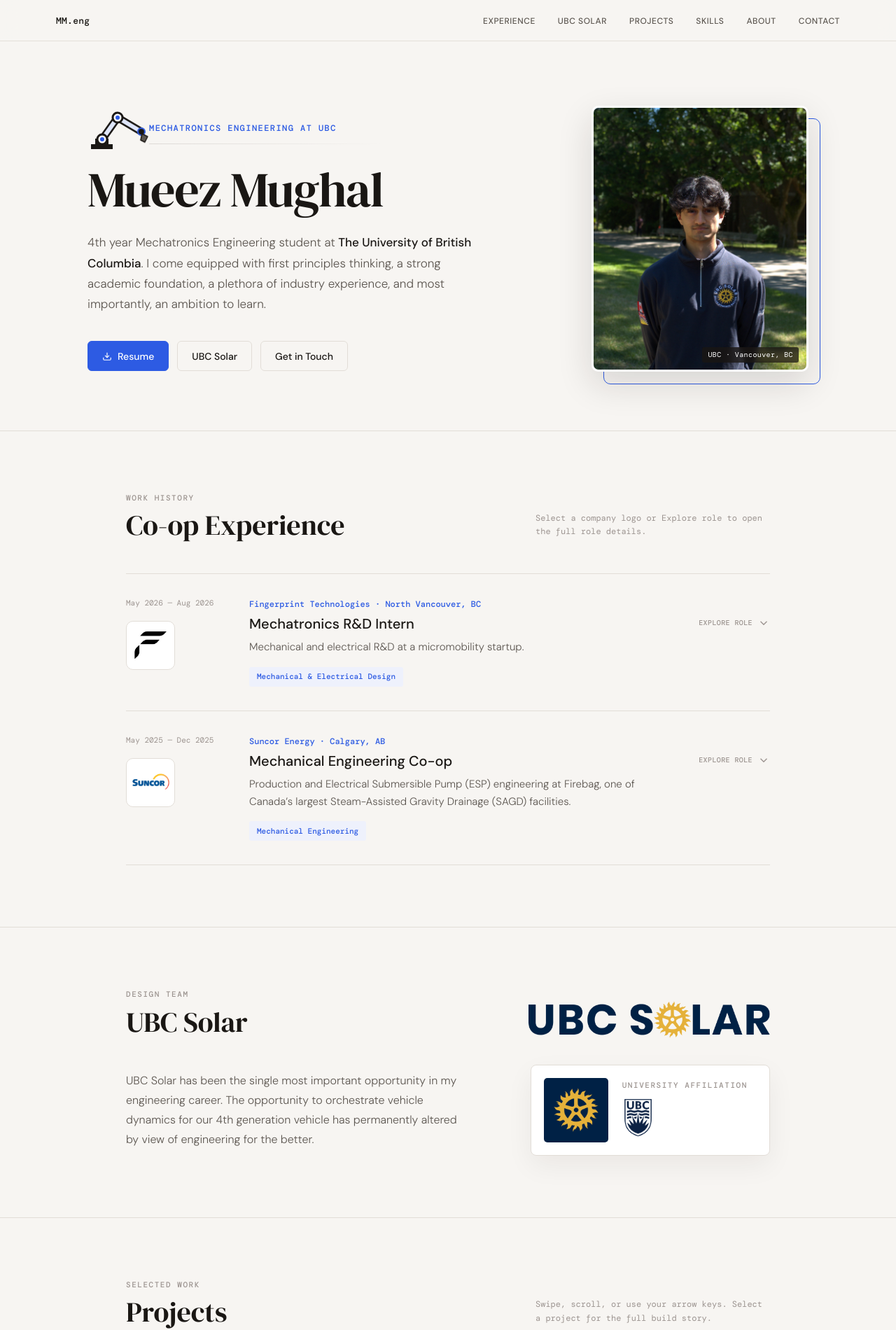
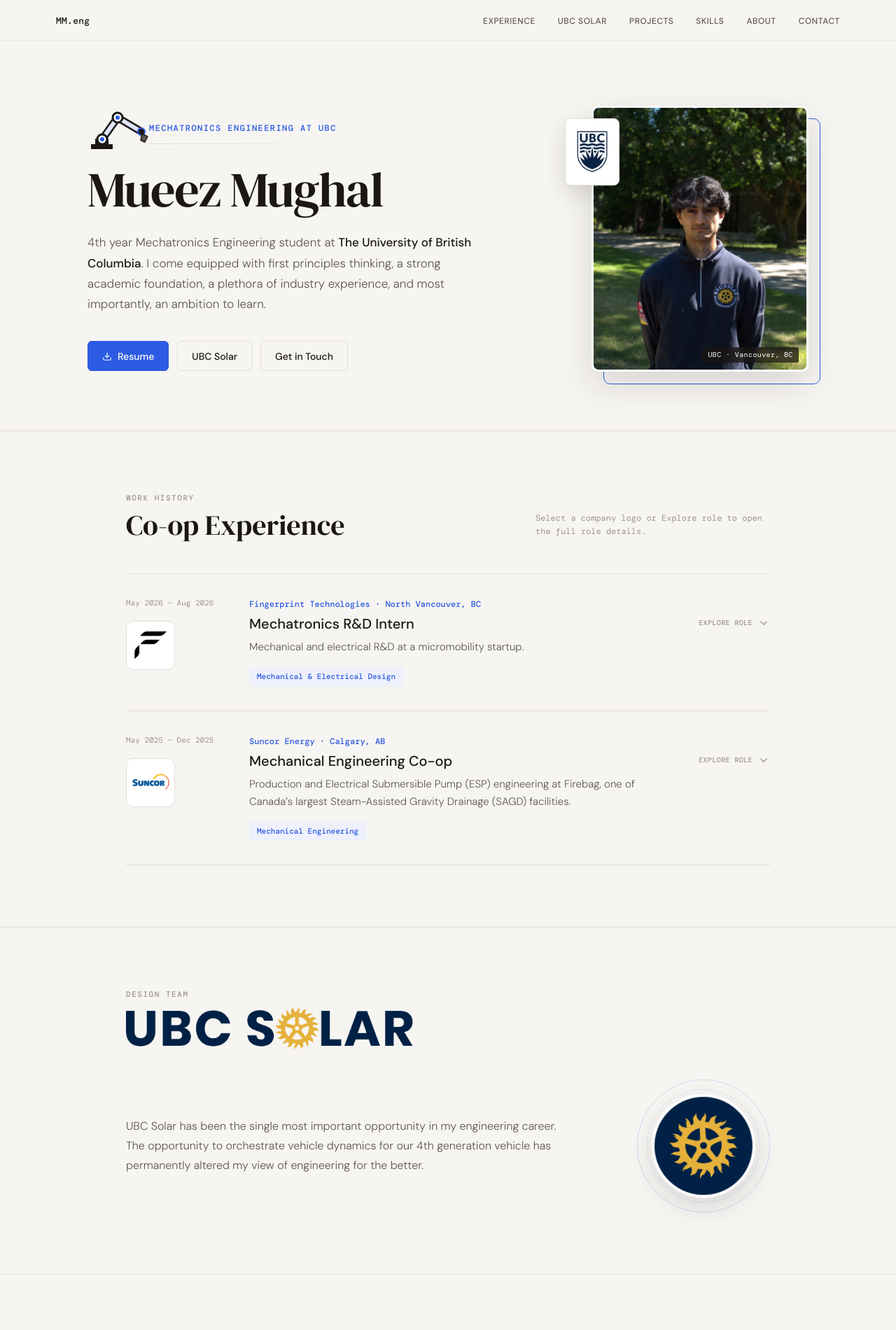
Before and after one commit to MueezMughal/MueezMughal.github.io, a plain HTML site: page index.html in a window 1280 px wide. Shown: the top 1900 px of the page at 70% size. Drawn offline with nearby package versions, Linux system fonts and the light colour scheme.

Commit message:
Edited UBC Solar section

```diff
--- a/assets/css/styles.css
+++ b/assets/css/styles.css
@@ -565,6 +565,28 @@
   border-radius: 10px;
 }
 
+.hero-university-mark {
+  position: absolute;
+  top: 18px;
+  left: -38px;
+  z-index: 2;
+  display: grid;
+  width: 78px;
+  height: 96px;
+  place-items: center;
+  padding: 9px 13px;
+  border: 1px solid var(--border);
+  border-radius: 8px;
+  background: var(--surface);
+  box-shadow: 0 12px 32px rgba(26, 23, 20, 0.14);
+}
+
+.hero-university-mark img {
+  width: 100%;
+  height: 100%;
+  object-fit: contain;
+}
+
 .hero-photo-wrap figcaption {
   position: absolute;
   z-index: 2;
@@ -801,26 +823,22 @@
 }
 
 .solar-heading-row {
-  display: flex;
-  align-items: end;
-  justify-content: space-between;
-  gap: 36px;
-  margin-bottom: 38px;
-}
-
-.solar-heading-row h2 {
+  margin-bottom: 42px;
+}
+
+.solar-title {
   margin-bottom: 0;
 }
 
 .solar-wordmark {
-  width: min(42vw, 345px);
+  width: min(68vw, 410px);
   height: auto;
 }
 
 .solar-grid {
   display: grid;
-  grid-template-columns: minmax(0, 1fr) minmax(310px, 0.72fr);
-  gap: clamp(42px, 8vw, 105px);
+  grid-template-columns: minmax(0, 1fr) 190px;
+  gap: clamp(48px, 9vw, 112px);
   align-items: center;
 }
 
@@ -832,40 +850,41 @@
   line-height: 1.75;
 }
 
-.solar-brand-card {
+.solar-wheel-stage {
+  position: relative;
   display: grid;
-  grid-template-columns: 92px minmax(0, 1fr);
-  gap: 20px;
-  align-items: center;
-  padding: 18px;
-  border: 1px solid var(--border);
-  border-radius: 8px;
-  background: var(--surface);
-  box-shadow: 0 14px 38px rgba(26, 23, 20, 0.06);
-}
-
-.solar-mark {
-  width: 92px;
-  height: 92px;
-  border-radius: 5px;
+  width: 190px;
+  height: 190px;
+  place-items: center;
+  justify-self: end;
+}
+
+.solar-wheel-stage::before,
+.solar-wheel-stage::after {
+  content: "";
+  position: absolute;
+  border: 1px solid rgba(45, 91, 227, 0.18);
+  border-radius: 50%;
+}
+
+.solar-wheel-stage::before {
+  inset: 0;
+}
+
+.solar-wheel-stage::after {
+  inset: 14px;
+  border-style: dashed;
+}
+
+.solar-scroll-wheel {
+  width: 148px;
+  height: 148px;
+  border: 4px solid var(--surface);
+  border-radius: 50%;
+  box-shadow: 0 14px 38px rgba(26, 23, 20, 0.13);
   object-fit: cover;
-}
-
-.solar-affiliation {
-  min-width: 0;
-}
-
-.solar-affiliation .section-label {
-  margin-bottom: 8px;
-}
-
-.ubc-crest {
-  display: block;
-  width: auto;
-  max-width: 100%;
-  height: 62px;
-  object-fit: contain;
-  object-position: left center;
+  transform: rotate(var(--solar-wheel-rotation, 0deg));
+  will-change: transform;
 }
 
 #projects {
@@ -2160,6 +2179,10 @@
     width: 255px;
     height: 330px;
   }
+
+  .hero-university-mark {
+    left: -30px;
+  }
 }
 
 @media (max-width: 720px) {
@@ -2218,6 +2241,15 @@
     justify-self: start;
   }
 
+  .hero-university-mark {
+    top: -18px;
+    right: -13px;
+    left: auto;
+    width: 68px;
+    height: 84px;
+    padding: 8px 11px;
+  }
+
   .hero-photo {
     width: min(75vw, 310px);
     height: min(92vw, 380px);
@@ -2242,22 +2274,31 @@
   }
 
   .solar-heading-row {
-    display: block;
     margin-bottom: 34px;
   }
 
   .solar-wordmark {
     width: min(76vw, 330px);
-    margin-top: 22px;
   }
 
   .solar-grid {
-    grid-template-columns: 1fr;
-    gap: 30px;
-  }
-
-  .solar-brand-card {
-    width: min(100%, 430px);
+    grid-template-columns: minmax(0, 1fr) 128px;
+    gap: 28px;
+  }
+
+  .solar-wheel-stage {
+    width: 128px;
+    height: 128px;
+  }
+
+  .solar-wheel-stage::after {
+    inset: 10px;
+  }
+
+  .solar-scroll-wheel {
+    width: 100px;
+    height: 100px;
+    border-width: 3px;
   }
 
   .experience-overview {
@@ -2402,19 +2443,12 @@
     font-size: 18px;
   }
 
-  .solar-brand-card {
-    grid-template-columns: 72px minmax(0, 1fr);
-    gap: 14px;
-    padding: 14px;
-  }
-
-  .solar-mark {
-    width: 72px;
-    height: 72px;
-  }
-
-  .ubc-crest {
-    height: 50px;
+  .solar-grid {
+    grid-template-columns: 1fr;
+  }
+
+  .solar-wheel-stage {
+    justify-self: end;
   }
 
   .experience-company {
@@ -2572,4 +2606,8 @@
   .engraving-spark {
     display: none;
   }
-}
+
+  .solar-scroll-wheel {
+    transform: none !important;
+  }
+}
--- a/assets/js/site.js
+++ b/assets/js/site.js
@@ -56,6 +56,35 @@
       $$("[aria-expanded]", card).forEach((button) => button.setAttribute("aria-expanded", "false"));
     });
   });
+
+  /* UBC Solar scroll wheel ----------------------------------------- */
+  const solarSection = $("#ubc-solar");
+  const solarWheel = solarSection ? $(".solar-scroll-wheel", solarSection) : null;
+  const reduceMotion = window.matchMedia("(prefers-reduced-motion: reduce)");
+  let solarScrollFrame = 0;
+
+  const updateSolarWheel = () => {
+    solarScrollFrame = 0;
+    if (!solarSection || !solarWheel || reduceMotion.matches) return;
+
+    const sectionBounds = solarSection.getBoundingClientRect();
+    const scrollRange = window.innerHeight + sectionBounds.height;
+    const progress = Math.min(
+      1,
+      Math.max(0, (window.innerHeight - sectionBounds.top) / scrollRange)
+    );
+    solarWheel.style.setProperty("--solar-wheel-rotation", `${progress * 540}deg`);
+  };
+
+  const requestSolarWheelUpdate = () => {
+    if (!solarScrollFrame) solarScrollFrame = requestAnimationFrame(updateSolarWheel);
+  };
+
+  if (solarSection && solarWheel && !reduceMotion.matches) {
+    updateSolarWheel();
+    window.addEventListener("scroll", requestSolarWheelUpdate, { passive: true });
+    window.addEventListener("resize", requestSolarWheelUpdate);
+  }
 
   /* Project console ------------------------------------------------- */
   const projectRail = $("#project-rail");
--- a/index.html
+++ b/index.html
@@ -16,7 +16,7 @@
     href="https://fonts.googleapis.com/css2?family=DM+Serif+Display:ital@0;1&family=DM+Mono:wght@400;500&family=DM+Sans:ital,wght@0,300;0,400;0,500;0,600;1,300&display=swap"
     rel="stylesheet"
   />
-  <link rel="stylesheet" href="assets/css/styles.css?v=4" />
+  <link rel="stylesheet" href="assets/css/styles.css?v=5" />
 
   <!-- Used only when a 3D model is opened. The rest of the site works without it. -->
   <script type="importmap">
@@ -28,7 +28,7 @@
     }
   </script>
   <script src="assets/js/portfolio-data.js?v=4" defer></script>
-  <script src="assets/js/site.js?v=4" defer></script>
+  <script src="assets/js/site.js?v=5" defer></script>
 </head>
 <body>
   <a class="skip-link" href="#main-content">Skip to content</a>
@@ -109,6 +109,12 @@
 
           <figure class="hero-photo-wrap">
             <div class="portrait-accent" aria-hidden="true"></div>
+            <div class="hero-university-mark">
+              <img
+                src="assets/brands/ubc-logo.png"
+                alt="The University of British Columbia"
+              />
+            </div>
             <img
               src="assets/portrait.jpg"
               alt="Mueez Mughal outdoors wearing a UBC Solar pullover"
@@ -237,38 +243,29 @@
     <section id="ubc-solar">
       <div class="container">
         <div class="solar-heading-row">
-          <div>
           <p class="section-label">Design Team</p>
-            <h2>UBC Solar</h2>
-          </div>
+          <h2 class="solar-title">
             <img
               class="solar-wordmark"
               src="assets/brands/ubc-solar-wordmark.png"
               alt="UBC Solar"
             />
+          </h2>
         </div>
         <div class="solar-grid">
           <div class="solar-text">
             <p>UBC Solar has been the single most important opportunity in my engineering career.
               The opportunity to orchestrate vehicle dynamics for our 4th generation vehicle
-              has permanently altered by view of engineering for the better.
+              has permanently altered my view of engineering for the better.
             </p>
           </div>
-          <aside class="solar-brand-card" aria-label="UBC Solar university affiliation">
+          <div class="solar-wheel-stage" aria-hidden="true">
             <img
-              class="solar-mark"
+              class="solar-scroll-wheel"
               src="assets/brands/ubc-solar-mark.png"
               alt=""
             />
-            <div class="solar-affiliation">
-              <p class="section-label">University affiliation</p>
-              <img
-                class="ubc-crest"
-                src="assets/brands/ubc-logo.png"
-                alt="The University of British Columbia"
-              />
           </div>
-          </aside>
         </div>
       </div>
     </section>
```
Lines whose indentation alone changed are shown as unchanged.
